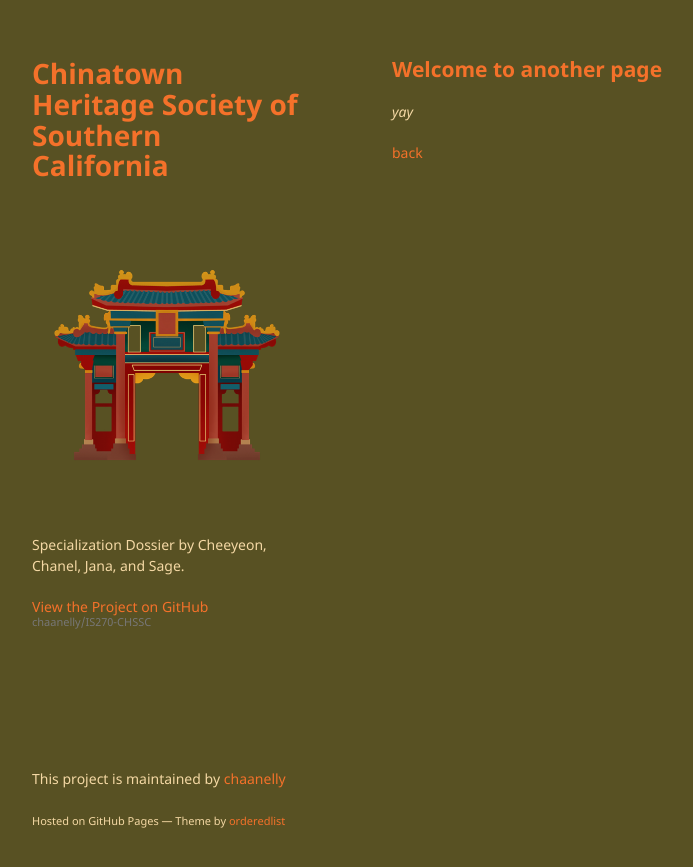
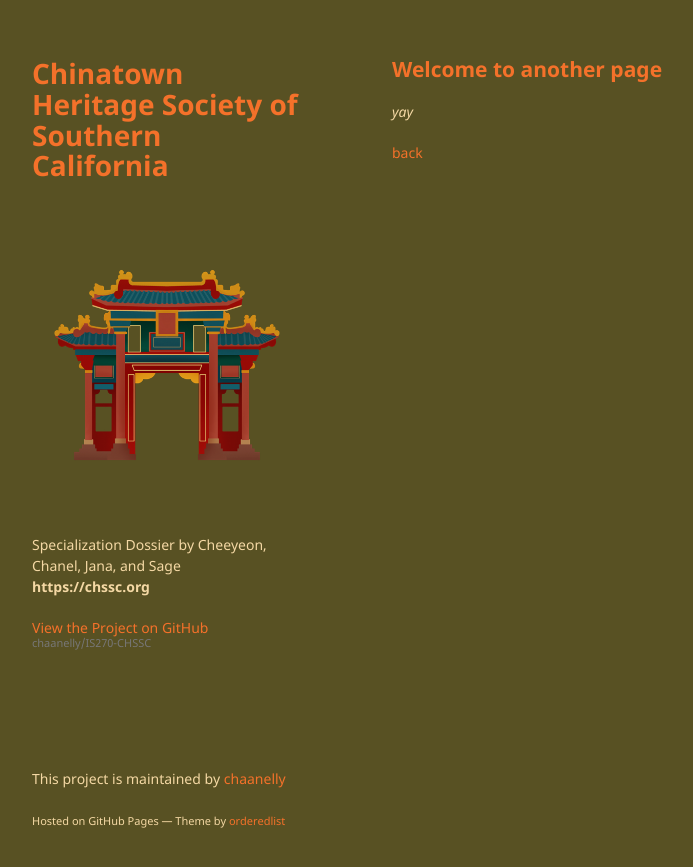
Before and after one commit to chaanelly/IS270-CHSSC, a Jekyll site: the page built from another-page.md, in a window 1280 px wide. Shown: the top 867 px of the page, without its empty margins (178-871 px from the left). Built offline with Jekyll 4.4.1, drawn with Linux system fonts in a browser that asks for light colours; our own code applies the rules of GitHub Pages for plain Markdown files.

Commit message:
Modify description with hyperlink
Updated description to include a hyperlink.

```diff
--- a/_config.yml
+++ b/_config.yml
@@ -1,6 +1,6 @@
 title: Chinatown Heritage Society of Southern California
 logo: /assets/img/chinatown.png
-description: Specialization Dossier by Cheeyeon, Chanel, Jana, and Sage.
+description: Specialization Dossier by Cheeyeon, Chanel, Jana, and Sage <b> https://chssc.org </b>
 show_downloads: false
 google_analytics:
 theme: jekyll-theme-minimal
```
